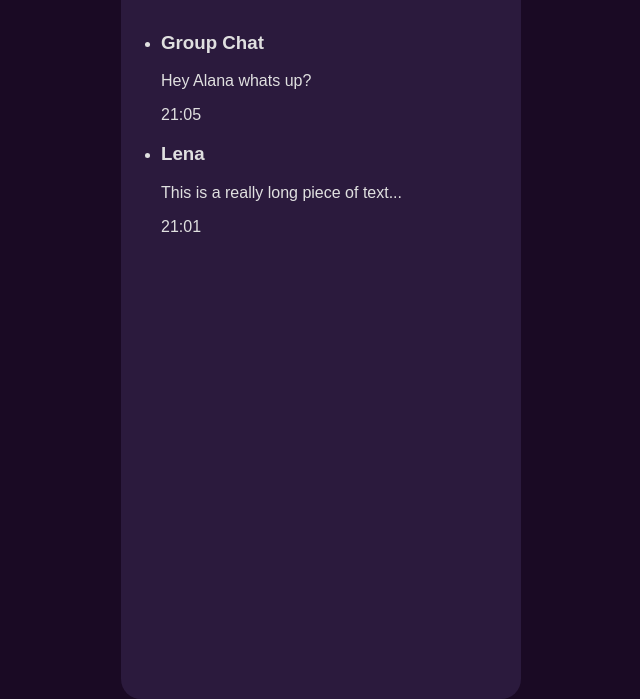
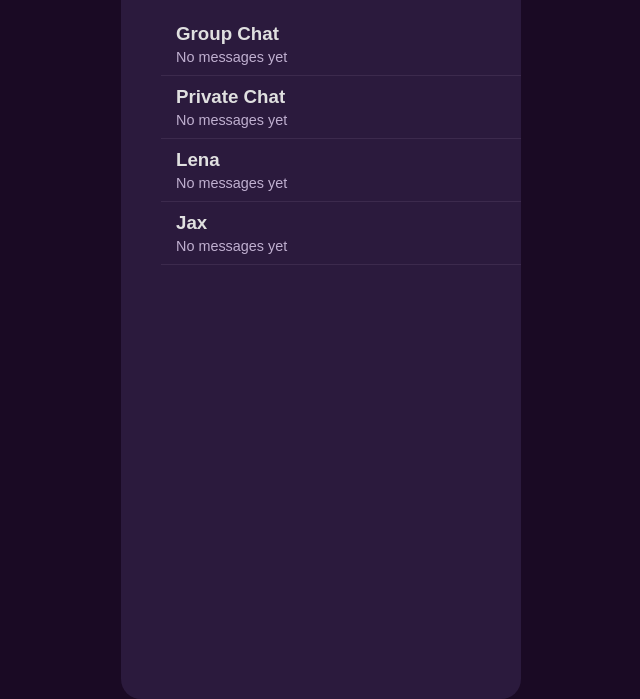
Before and after one commit to Bobbyberta/luna-archive-public, a plain HTML site: page index.html in a window 1280 px wide. Both pictures are taken after a click on the button "Play". Shown: the part 101-800 px from the top of the page, without its empty margins (319-959 px from the left). Drawn offline with Linux system fonts and the light colour scheme.

Commit message:
Updated files with new story and features
Features include name of person and date time

```diff
--- a/script.js
+++ b/script.js
@@ -9,103 +9,150 @@ document.addEventListener('DOMContentLoaded', () => {
     };
 
     const playButton = document.getElementById('play-button');
+    const backButton = document.getElementById('back-button');
     const chatListContainer = document.getElementById('chat-list-container');
     const messageContainer = document.getElementById('message-container');
     const choicesContainer = document.getElementById('choices-container');
     const chatTitle = document.getElementById('chat-title');
 
     let storyData = {};
-    let currentStoryPoint = 1; // Start at the first script item
+    let currentStoryPoint = 0; // Start before the first script item
 
     // --- Core Functions ---
 
-    // Function to switch between screens
     function showScreen(screenName) {
-        // Hide all screens
         for (let key in screens) {
             screens[key].classList.remove('active');
         }
-        // Show the requested screen
         screens[screenName].classList.add('active');
     }
 
-    // Function to start the game
     async function startGame() {
-        // Fetch the story data from the JSON file
         const response = await fetch('story.json');
         storyData = await response.json();
 
-        renderChatList();
-        showScreen('chatList');
+        // Start the story by progressing to the first event
+        progressStory(1);
     }
 
-    // Function to render the list of available chats
     function renderChatList() {
         chatListContainer.innerHTML = ''; // Clear previous list
         storyData.chats.forEach(chat => {
+            // Find the very last message for this chat that has been revealed
+            const lastMessage = [...storyData.script]
+                .reverse()
+                .find(item => item.type === 'message' && item.chatId === chat.id && item.id <= currentStoryPoint);
+
             const li = document.createElement('li');
-            li.className = 'chat-item'; // Add a class for styling
+            li.className = 'chat-item';
             li.innerHTML = `
-                <h3>${chat.name}</h3>
-                <p>${chat.lastMessage}</p>
-                <span>${chat.lastTime}</span>
+                <div class="chat-item-info">
+                    <h3>${chat.name}</h3>
+                    <span>${lastMessage ? lastMessage.timestamp.time : ''}</span>
+                </div>
+                <p>${lastMessage ? lastMessage.text : 'No messages yet'}</p>
             `;
             li.addEventListener('click', () => openChat(chat.id));
             chatListContainer.appendChild(li);
         });
     }
 
-    // Function to open a specific chat and render its messages
     function openChat(chatId) {
         const chat = storyData.chats.find(c => c.id === chatId);
         chatTitle.textContent = chat.name;
         messageContainer.innerHTML = ''; // Clear old messages
 
-        // Find all messages for this chat up to the current point
+        let lastDate = null;
+
         storyData.script
             .filter(item => item.chatId === chatId && item.id <= currentStoryPoint && item.type === 'message')
-            .forEach(item => appendMessage(item));
+            .forEach(item => {
+                // Check if the date has changed
+                if (item.timestamp.date !== lastDate) {
+                    const dateDiv = document.createElement('div');
+                    dateDiv.className = 'date-divider';
+                    dateDiv.textContent = item.timestamp.date;
+                    messageContainer.appendChild(dateDiv);
+                    lastDate = item.timestamp.date;
+                }
+                appendMessage(item);
+            });
 
         showScreen('chat');
         // Check if the next event is a choice for this chat
-        progressStory(currentStoryPoint + 1);
-    }
-
-    // Function to add a single message to the screen
-    function appendMessage(messageData) {
-        const messageDiv = document.createElement('div');
-        messageDiv.className = 'message ' + (messageData.author === 'Alana' ? 'sent' : 'received');
-        messageDiv.textContent = messageData.text;
-        messageContainer.appendChild(messageDiv);
-        messageContainer.scrollTop = messageContainer.scrollHeight; // Auto-scroll
-    }
-
-    // The main game loop function
-    function progressStory(nextId) {
-        currentStoryPoint = nextId;
-        const currentEvent = storyData.script.find(item => item.id === currentStoryPoint);
-
-        if (!currentEvent) return; // End of story
-
-        if (currentEvent.type === 'message') {
-            // If it's a message, show it and move to the next event
-            appendMessage(currentEvent);
-            setTimeout(() => progressStory(currentStoryPoint + 1), 1000); // Wait 1 sec
-        } else if (currentEvent.type === 'playerChoice') {
-            // If it's a choice, show the options
-            renderChoices(currentEvent);
+        const nextEvent = storyData.script.find(item => item.id === currentStoryPoint + 1);
+        if (nextEvent && nextEvent.chatId === chatId && nextEvent.type === 'playerChoice') {
+            renderChoices(nextEvent);
         }
     }
 
-    // Function to render player choices as buttons
+    function appendMessage(messageData) {
+        const isSent = messageData.author === 'Alana';
+        const messageDiv = document.createElement('div');
+        messageDiv.className = 'message ' + (isSent ? 'sent' : 'received');
+
+        // Conditionally add the author's name for received messages
+        const authorHTML = !isSent ? `<strong class="author">${messageData.author}</strong>` : '';
+
+        messageDiv.innerHTML = `
+            ${authorHTML}
+            <p class="text">${messageData.text}</p>
+            <small class="timestamp">${messageData.timestamp.time}</small>
+        `;
+
+        messageContainer.appendChild(messageDiv);
+        messageContainer.scrollTop = messageContainer.scrollHeight;
+    }
+
+    function progressStory(nextId) {
+        // If we've reached the end of the script
+        if (nextId > storyData.script.length) {
+            renderChatList();
+            showScreen('chatList');
+            return;
+        }
+
+        currentStoryPoint = nextId -1;
+        const currentEvent = storyData.script.find(item => item.id === nextId);
+
+        // This allows the game to start without auto-playing messages
+        if (currentStoryPoint === 0) {
+            renderChatList();
+            showScreen('chatList');
+            return;
+        }
+
+        // If it's a message, just update the state and redisplay the chat list
+        if (currentEvent.type === 'message') {
+            // "Unlock" this message and move to the next event automatically
+            setTimeout(() => progressStory(nextId + 1), 500); // Short delay
+        } else if (currentEvent.type === 'playerChoice') {
+            // If we hit a choice point, stop and update the UI
+            renderChatList();
+        }
+    }
+
     function renderChoices(choiceData) {
-        choicesContainer.innerHTML = ''; // Clear old choices
+        choicesContainer.innerHTML = '';
         choiceData.choices.forEach(choice => {
             const button = document.createElement('button');
             button.textContent = choice.text;
             button.addEventListener('click', () => {
-                // When a choice is made, progress the story to the corresponding ID
-                choicesContainer.innerHTML = ''; // Clear choices
+                choicesContainer.innerHTML = '';
+                // Create the player's response message from the choice
+                const playerMessage = {
+                    id: currentStoryPoint + 1,
+                    type: 'message',
+                    chatId: choiceData.chatId,
+                    author: 'Alana',
+                    text: choice.text,
+                    timestamp: { date: "9 May 2072", time: "08:30" } // This should be dynamic in a real game
+                };
+
+                // This is a temporary way to handle the choice message.
+                // A better system would merge the choice into the script.
+                appendMessage(playerMessage);
+
                 progressStory(choice.nextId);
             });
             choicesContainer.appendChild(button);
@@ -114,7 +161,11 @@ document.addEventListener('DOMContentLoaded', () => {
 
     // --- Event Listeners ---
     playButton.addEventListener('click', startGame);
+    backButton.addEventListener('click', () => {
+        renderChatList(); // Refresh the chat list with latest messages
+        showScreen('chatList');
+    });
 
-    // Initial call to show the start screen
+    // Initial call
     showScreen('start');
 });
--- a/story.json
+++ b/story.json
@@ -3,17 +3,22 @@
         {
           "id": "group",
           "name": "Group Chat",
-        "members": "Jax, Lena, ARC-A",
-        "lastMessage": "Hey Alana whats up?",
-        "lastTime": "21:05"
+          "members": "Alana,Jax, Lena, ARC-A"
+        },
+        {
+            "id": "private",
+            "name": "Private Chat",
+            "members": "Alana,Jax, Lena"
           },
         {
           "id": "lena",
           "name": "Lena",
-        "members": "Lena",
-        "lastMessage": "This is a really long piece of text...",
-        "lastTime": "21:01",
-        "unread": 1
+          "members": "Alana, Lena"
+        },
+        {
+            "id": "jax",
+            "name": "Jax",
+            "members": "Alana, Jax"
           }
       ],
     "script": [
@@ -21,44 +26,212 @@
         "id": 1,
         "type": "message",
         "chatId": "group",
-        "author": "Alana",
-        "text": "This is the character you are playing as in this chattie",
-        "timestamp": "20:47"
+        "author": "ARC-A",
+        "text": "System Notification: Anomalous data packet detected. Source: Weather Station 34.2N, 12.8W. Time: 2077-03-15. Classification: Impossible.",
+        "timestamp": { "date": "8 May 2072", "time": "20:47" }
       },
       {
         "id": 2,
         "type": "message",
         "chatId": "group",
-        "author": "Lena",
-        "text": "This is a really long piece of text that I wrote that is super important exposition to the story!",
-        "timestamp": "21:01"
+        "author": "Alana",
+        "text": "ARC-A has found something",
+        "timestamp": { "date": "8 May 2072", "time": "21:01" }
       },
       {
         "id": 3,
         "type": "message",
         "chatId": "group",
         "author": "Jax",
-        "text": "Hey Alana whats up?",
-        "timestamp": "21:05"
+        "text": "A corrupted error log, again?!?",
+        "timestamp": { "date": "8 May 2072", "time": "21:05" }
       },
       {
         "id": 4,
-        "type": "playerChoice",
+        "type": "message",
         "chatId": "group",
-        "question": "How does Alana respond?",
-        "choices": [
-          { "text": "Everything is fine", "nextId": 5 },
-          { "text": "Somethings are fine", "nextId": 6 },
-          { "text": "Nothing is fine", "nextId": 7 }
-        ]
+        "author": "Jax",
+        "text": "A corrupted error log, again?!?",
+        "timestamp": { "date": "8 May 2072", "time": "21:05" }
       },
       {
         "id": 5,
         "type": "message",
         "chatId": "group",
         "author": "Alana",
-        "text": "Everything is fine, Jax. Don't worry about it.",
-        "timestamp": "21:06"
+        "text": "No Jax, this one looks different",
+        "timestamp": { "date": "8 May 2072", "time": "21:06" }
+      },
+      {
+        "id": 6,
+        "type": "message",
+        "chatId": "group",
+        "author": "ARC-A",
+        "text": "ARC-A tell me why I should care",
+        "timestamp": { "date": "8 May 2072", "time": "21:06" }
+      },
+      {
+        "id": 7,
+        "type": "message",
+        "chatId": "group",
+        "author": "ARC-A",
+        "text": "Summarising the anomalous data packet from, Weather Station 34.2N, 12.8W. Time: 2077-03-15. This data packet contains weather information from the weather station in precinct 743 close to the Sol-Fusion Lab before the alignment and...",
+        "timestamp": { "date": "8 May 2072", "time": "21:07" }
+      },
+      {
+        "id": 8,
+        "type": "message",
+        "chatId": "group",
+        "author": "Jax",
+        "text": "ARC-A stop",
+        "timestamp": { "date": "8 May 2072", "time": "21:08" }
+      },
+      {
+        "id": 9,
+        "type": "message",
+        "chatId": "group",
+        "author": "Jax",
+        "text": "OK I get it, no need to be so verbose",
+        "timestamp": { "date": "8 May 2072", "time": "21:08" }
+      },
+      {
+        "id": 10,
+        "type": "message",
+        "chatId": "group",
+        "author": "ARC-A",
+        "text": "Updating preferences ",
+        "timestamp": { "date": "8 May 2072", "time": "21:08" }
+      },
+      {
+        "id": 11,
+        "type": "message",
+        "chatId": "group",
+        "author": "Lena",
+        "text": "Near the Sol-Fusion site",
+        "timestamp": { "date": "8 May 2072", "time": "21:08" }
+      },
+      {
+        "id": 12,
+        "type": "message",
+        "chatId": "group",
+        "author": "Lena",
+        "text": "Finally, ARC-A has found data relate to a relevant location",
+        "timestamp": { "date": "8 May 2072", "time": "21:09" }
+      },
+      {
+        "id": 13,
+        "type": "message",
+        "chatId": "group",
+        "author": "Jax",
+        "text": "It's such a tiny data package, is this really worth the effort?",
+        "timestamp": { "date": "8 May 2072", "time": "21:10" }
+      },
+      {
+        "id": 13,
+        "type": "message",
+        "chatId": "group",
+        "author": "Lena",
+        "text": "I know, but the truth will be nestled in the smallest gap",
+        "timestamp": { "date": "8 May 2072", "time": "21:11" }
+      },
+      {
+        "id": 13,
+        "type": "message",
+        "chatId": "group",
+        "author": "Alana",
+        "text": "It's a single, impossible data point from a 2077 weather report ",
+        "timestamp": { "date": "8 May 2072", "time": "21:11" }
+      },
+      {
+        "id": 14,
+        "type": "message",
+        "chatId": "group",
+        "author": "Lena",
+        "text": "The data stream has tried to bury the truth. But I'm confident it cannot be errased 🤞 ",
+        "timestamp": { "date": "8 May 2072", "time": "21:12" }
+      },
+      {
+        "id": 15,
+        "type": "message",
+        "chatId": "group",
+        "author": "Lena",
+        "text": "We will find a lead at some point, maybe this is it ",
+        "timestamp": { "date": "8 May 2072", "time": "21:13" }
+      },
+      {
+        "id": 15,
+        "type": "message",
+        "chatId": "group",
+        "author": "Lena",
+        "text": "It's a barometric pressure spike that would simply imply, for a few seconds. Luna had an atmosphere.",
+        "timestamp": { "date": "8 May 2072", "time": "21:14" }
+      },
+      {
+        "id": 16,
+        "type": "message",
+        "chatId": "group",
+        "author": "Lena",
+        "text": "Rubbish! Thats just another piece of corrupted data 😡",
+        "timestamp": { "date": "8 May 2072", "time": "21:15" }
+      },
+      {
+        "id": 17,
+        "type": "message",
+        "chatId": "group",
+        "author": "Jax",
+        "text": "I'm sick of looking through 10'000 lines of garbage error logs. I still don't get why this one is special ",
+        "timestamp": { "date": "8 May 2072", "time": "21:15" }
+      },
+      {
+        "id": 18,
+        "type": "message",
+        "chatId": "group",
+        "author": "Lena",
+        "text": "Sol-Fusion could have affected the weather and atmosphere, it's not that far fetched to hope this one is special",
+        "timestamp": { "date": "8 May 2072", "time": "21:16" }
+      },
+      {
+        "id": 19,
+        "type": "playerChoice",
+        "chatId": "group",
+        "question": "How does Alana respond?",
+        "choices": [
+          { "text": "We will investigate, it is a solid lead.", "nextId": 20 },
+          { "text": "We haven't had any other leads in a long time, lets take a look", "nextId": 21 },
+          { "text": "Jax's right. I'm tired, let's just discard it as system noise", "nextId":  21}
+        ]
+      },
+      {
+        "id": 20,
+        "type": "message",
+        "chatId": "group",
+        "author": "Alana",
+        "text": "We will investigate, it is a solid lead.",
+        "timestamp": { "date": "8 May 2072", "time": "21:17" }
+      },
+      {
+        "id": 21,
+        "type": "message",
+        "chatId": "group",
+        "author": "Jax",
+        "text": "Fine, I'll use ARC-A's deep scan function for any related fringe data",
+        "timestamp": { "date": "8 May 2072", "time": "21:17" }
+      },
+      {
+        "id": 22,
+        "type": "message",
+        "chatId": "group",
+        "author": "Lena",
+        "text": "ARC-A found a triad of data: relevant location, relevant time and plausible scientific anomaly",
+        "timestamp": { "date": "8 May 2072", "time": "21:18" }
+      },
+      {
+        "id": 23,
+        "type": "message",
+        "chatId": "group",
+        "author": "Jax",
+        "text": "I get it, there is more to this error than meets the eye",
+        "timestamp": { "date": "8 May 2072", "time": "21:18" }
       }
     ]
   }
--- a/style.css
+++ b/style.css
@@ -95,3 +95,70 @@ header {
     margin-top: 5px;
     cursor: pointer;
 }
+
+/* Add these new styles to your style.css file */
+
+.message .author {
+    font-weight: bold;
+    margin-bottom: 4px;
+    color: #c0b0d0; /* Lighter color for the name */
+}
+
+.message .text {
+    margin: 0;
+    line-height: 1.4;
+}
+
+.message .timestamp {
+    font-size: 0.75em;
+    color: #a090b0;
+    text-align: right;
+    margin-top: 5px;
+    display: block; /* Make it take its own line */
+}
+
+.date-divider {
+    align-self: center;
+    background-color: #4a3a5d;
+    color: #e0e0e0;
+    padding: 4px 12px;
+    border-radius: 12px;
+    font-size: 0.8em;
+    margin: 10px 0;
+}
+
+/* Updated style for chat list items */
+.chat-item {
+    padding: 10px 15px;
+    border-bottom: 1px solid #3c2a4d;
+    cursor: pointer;
+    list-style: none;
+}
+
+.chat-item:hover {
+    background-color: #3c2a4d;
+}
+
+.chat-item-info {
+    display: flex;
+    justify-content: space-between;
+    align-items: center;
+    margin-bottom: 4px;
+}
+
+.chat-item-info h3 {
+    margin: 0;
+}
+.chat-item-info span {
+    font-size: 0.8em;
+    color: #a090b0;
+}
+
+.chat-item p {
+    margin: 0;
+    font-size: 0.9em;
+    color: #c0b0d0;
+    white-space: nowrap;
+    overflow: hidden;
+    text-overflow: ellipsis;
+}
```
Also changed, not shown: index.html (line endings or trailing spaces). Lines whose indentation alone changed are shown as unchanged.
